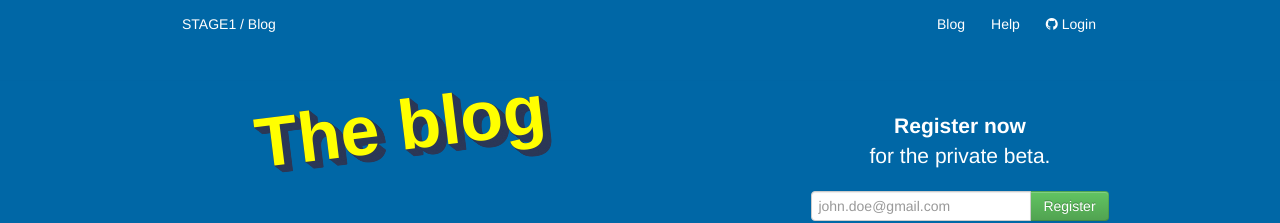
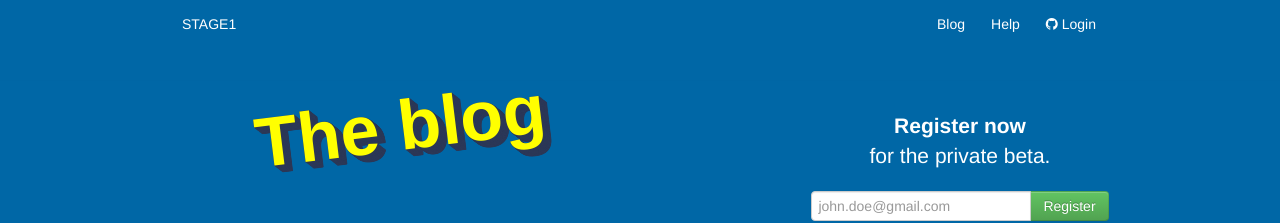
Before and after one commit to pborreli/blog-2, a Jekyll site: the page built from index.html, in a window 1280 px wide. Shown: the top 223 px of the page. Built offline with Jekyll 4.4.1, drawn with Linux system fonts in a browser that asks for light colours.

Commit message:
fixed nav

```diff
--- a/_layouts/base.html
+++ b/_layouts/base.html
@@ -21,7 +21,7 @@
             </ul>
 
             <ul class="nav nav-pills">
-                <li><a href="/">STAGE1 / Blog</a></li>
+                <li><a href="http://stage1.io/">STAGE1</a></li>
             </ul>
         </div>
     </div>
--- a/_layouts/post.html
+++ b/_layouts/post.html
@@ -21,7 +21,7 @@
             </ul>
 
             <ul class="nav nav-pills">
-                <li><a href="/">STAGE1 / Blog</a></li>
+                <li><a href="http://stage1.io/">STAGE1</a></li>
             </ul>
         </div>
     </div>
```
